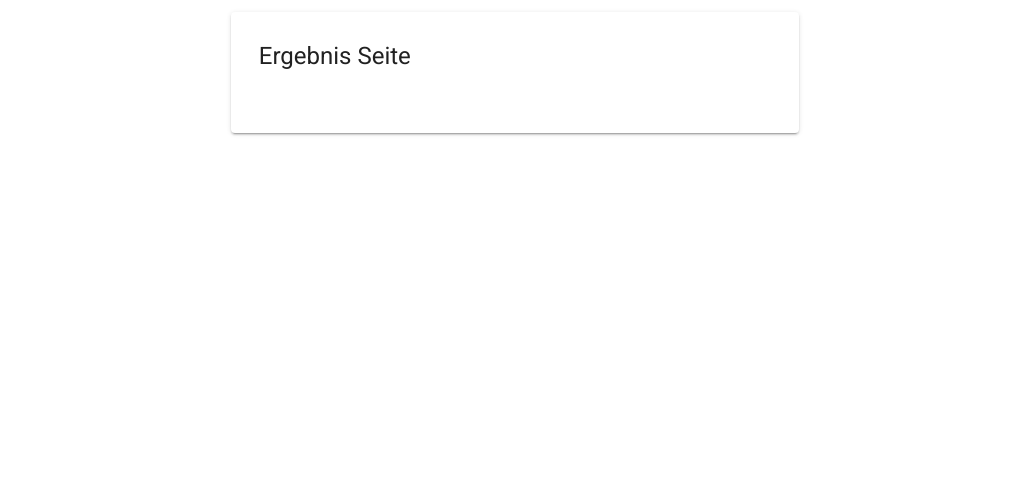
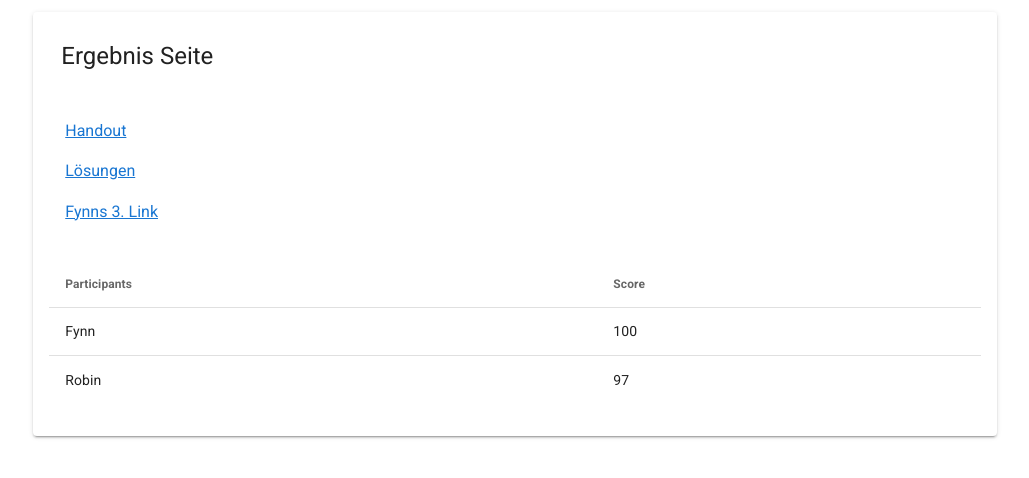
Before and after one commit to Gruppe-NoSQL/mongodb-quiz-frontend, a Vue app: page /result in a window 1280 px wide. Shown: the top 478 px of the page, without its empty margins (125-1154 px from the left). Built offline with nearby package versions, Linux system fonts and the light colour scheme.

Commit message:
Result page scorebard and links created

```diff
--- a/src/views/Home.vue
+++ b/src/views/Home.vue
@@ -14,6 +14,7 @@
                     cols="12"
                     sm="6"
                     md="6"
+                    lg="10"
                   >
                     <v-form ref="form" v-model="isValid" lazy-validation>
                       <v-text-field
--- a/src/views/Result.vue
+++ b/src/views/Result.vue
@@ -2,7 +2,7 @@
   <div class="quiz">
      <v-container>
       <v-row justify="center" align="center">
-          <v-col sm="12" md="6" cols="12">
+          <v-col sm="12" md="10" lg="10" cols="12">
             <v-card>
                 <v-card-title primary-title>
                   <v-container>
@@ -10,7 +10,28 @@
                   </v-container>
                 </v-card-title>
                 <v-card-text>
+                  <v-list>
+                  <v-list-item class="mx-aut0">
+                    <v-list-item-content>
+                        <a v-for="(link, i) in links"
+                        :key = i
+                        :href = link.href
+                        target="_blanc">
+                          <v-list-item-title>
+                            {{ link.text }} <br/><br/>
+                          </v-list-item-title>
+                        </a>
+                    </v-list-item-content>
+                  </v-list-item>
+                  </v-list>
+                  <v-data-table
+                    :headers="header"
+                    :items= "participants"
+                    :items-per-page= "all"
+                    :hide-default-footer="true"
+                    v-onhover>
 
+                  </v-data-table>
                 </v-card-text>
                 <v-card-actions>
 
@@ -21,3 +42,38 @@
     </v-container>
   </div>
 </template>
+
+<script>
+export default {
+  data:() => ({
+    links: [
+        {text: 'Handout', href: '#'},
+
+        {text: 'Lösungen', href: '#'},
+
+        {text: 'Fynns 3. Link', href: '#'}
+      ],
+    header: [
+        {
+          text: 'Participants',
+          align: 'start',
+          sortable: 'false',
+          value: 'name',
+        },
+        {
+          text: 'Score', value: 'score',
+        },
+    ],
+    participants: [
+        {
+          name: 'Fynn',
+          score: '100',
+        },
+        {
+          name: 'Robin',
+          score: '97',
+        },
+    ],
+  }),
+}
+</script>
```
Also changed, not shown: 1 other file (tests, documents, lock files or other folders).
